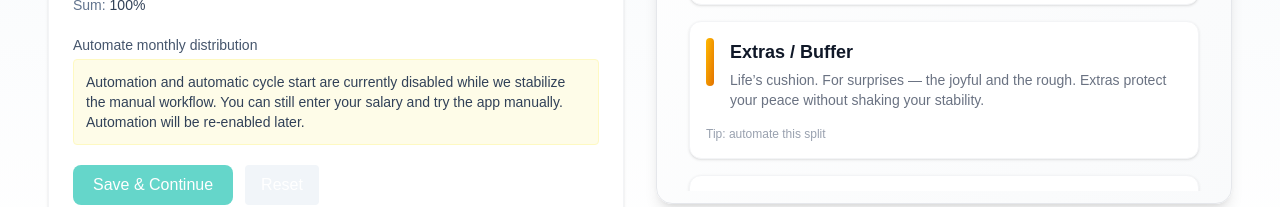
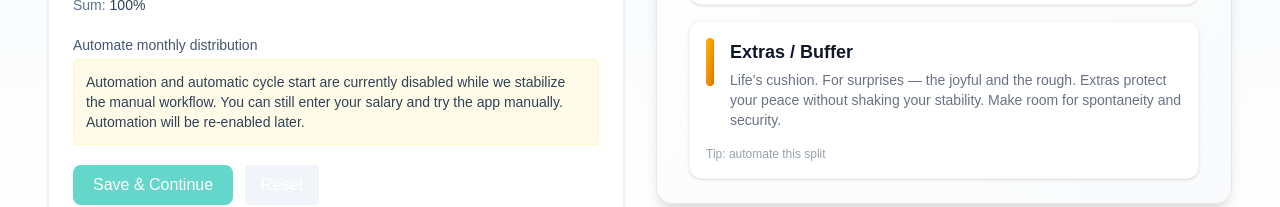
Before and after one commit to Akshatgoyal621/spewn-app, a Next.js app in the folder frontend/: page /onboarding in a window 1280 px wide. Shown: the part 573-780 px from the top of the page. Built offline with nearby package versions, Linux system fonts and the light colour scheme; no server answers.

Commit message:
fix: added data

```diff
--- a/frontend/src/components/SpewnSection.tsx
+++ b/frontend/src/components/SpewnSection.tsx
@@ -34,7 +34,7 @@ const CARDS: Card[] = [
     letter: "E",
     title: "Extras / Buffer",
     desc:
-      "Life’s cushion. For surprises — the joyful and the rough. Extras protect your peace without shaking your stability.",
+      "Life’s cushion. For surprises — the joyful and the rough. Extras protect your peace without shaking your stability. Make room for spontaneity and security.",
     colorClass: "from-amber-400 to-amber-600",
     ariaLabel: "Extras and Buffer",
   },
```
